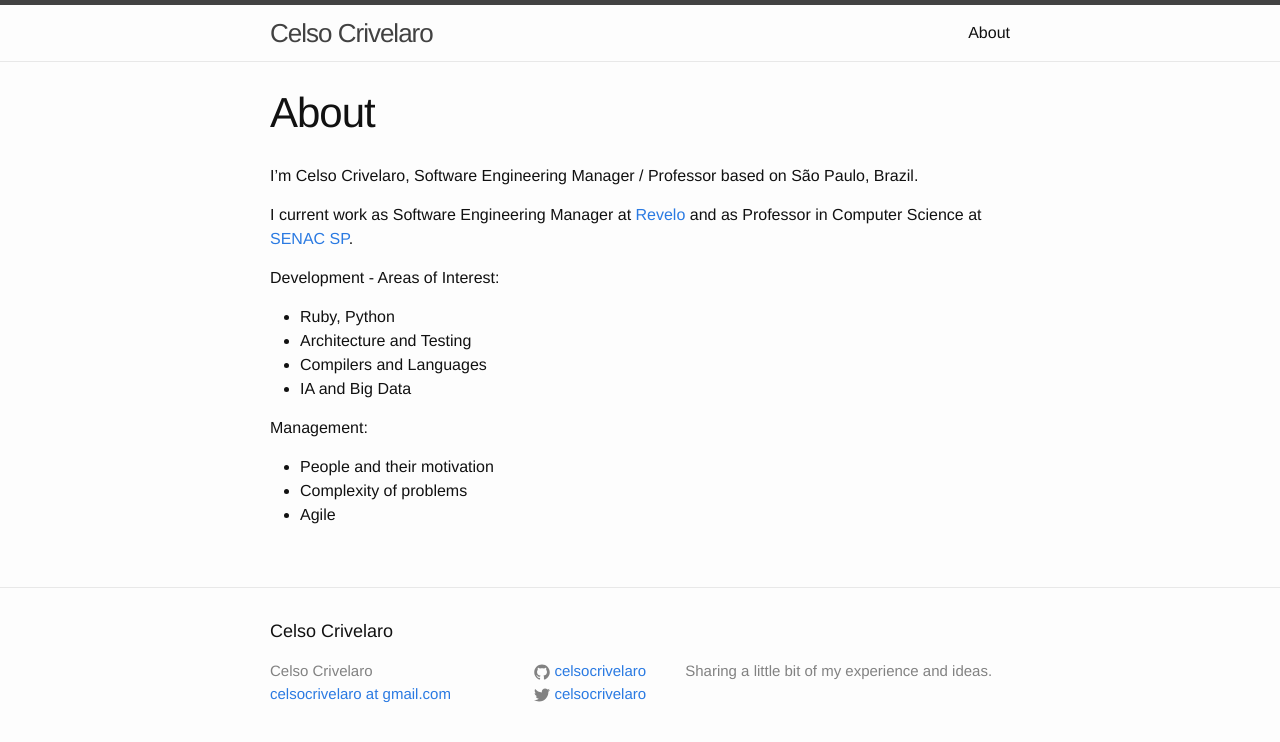
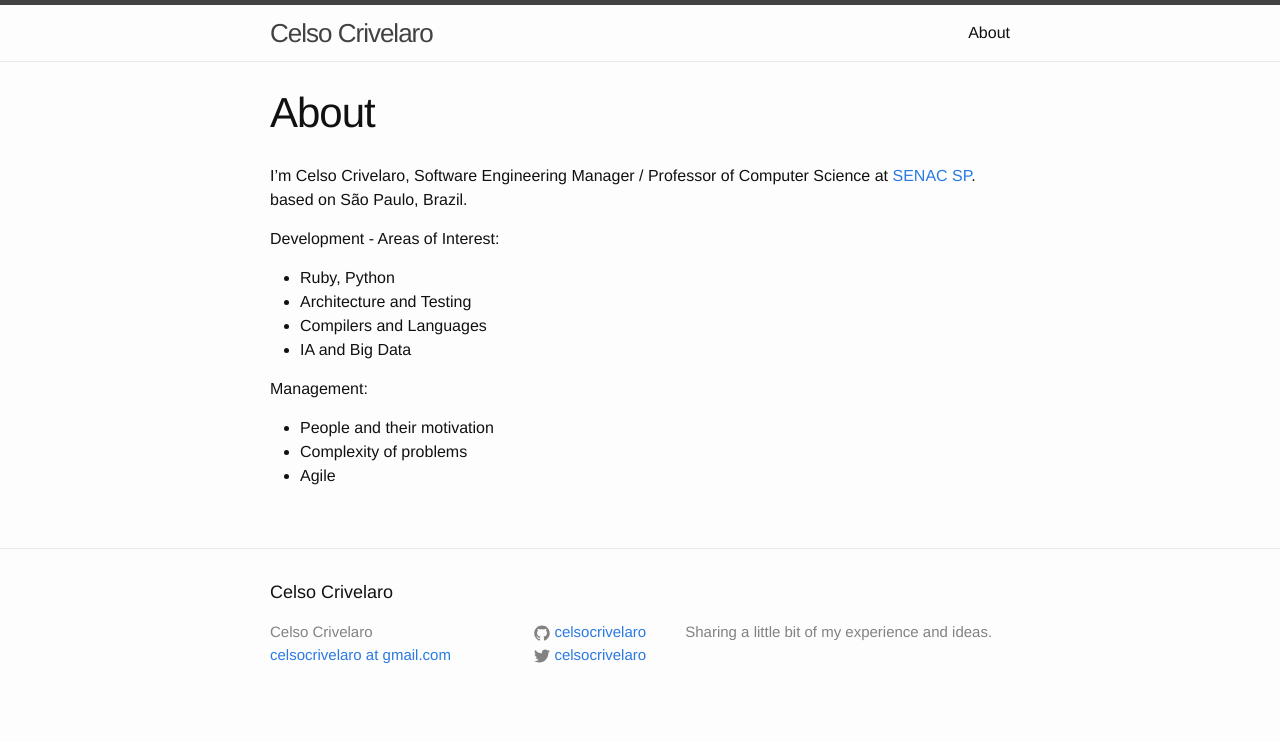
Before and after one commit to celsocrivelaro/celsocrivelaro.github.io, a Jekyll site: the page built from about.md, in a window 1280 px wide. Shown: the top 742 px of the page. Built offline with Jekyll 4.4.1, drawn with Linux system fonts in a browser that asks for light colours.

Commit message:
About me update

```diff
--- a/about.md
+++ b/about.md
@@ -4,9 +4,7 @@ title: About
 permalink: /about/
 ---
 
-I'm Celso Crivelaro, Software Engineering Manager / Professor based on São Paulo, Brazil.
-
-I current work as Software Engineering Manager at [Revelo](https://www.revelo.com.br/) and as Professor in Computer Science at [SENAC SP](https://www.sp.senac.br/).
+I'm Celso Crivelaro, Software Engineering Manager / Professor of Computer Science at [SENAC SP](https://www.sp.senac.br/). based on São Paulo, Brazil.
 
 Development - Areas of Interest:
 - Ruby, Python
```
